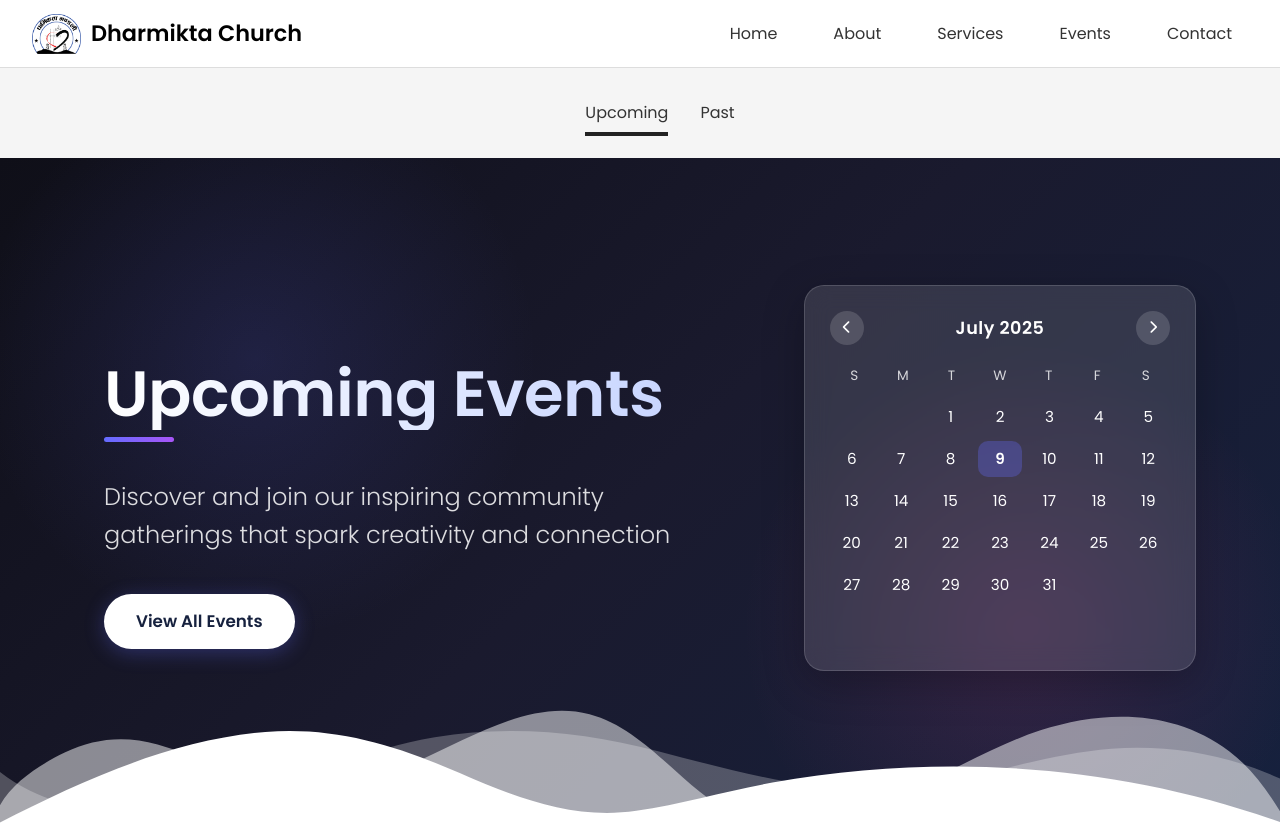
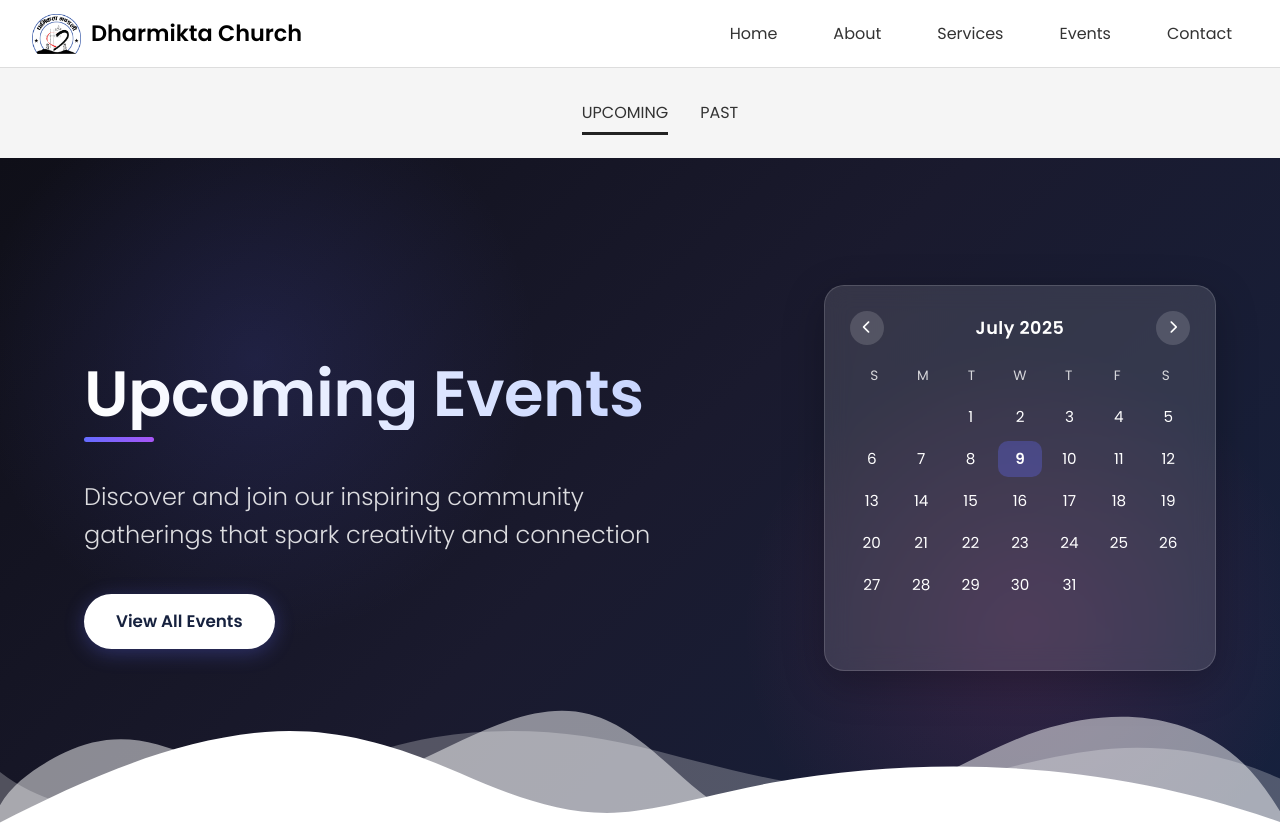
Before and after one commit to dharmiktachurch/website, a plain HTML site: page events.html in a window 1280 px wide. Shown: the top 825 px of the page. Drawn offline with Linux system fonts and the light colour scheme; no server answers.

Commit message:
fix event page

```diff
--- a/events.html
+++ b/events.html
@@ -19,8 +19,8 @@
   <div class="events-nav">
     <nav>
       <ul>
-        <li><a href="#" data-page="events-upcoming" class="active">Upcoming</a></li>
-        <li><a href="#" data-page="events-past">Past</a></li>
+        <li><a href="#" data-page="events-upcoming" class="active">UPCOMING</a></li>
+        <li><a href="#" data-page="events-past">PAST</a></li>
       </ul>
     </nav>
   </div>
--- a/partials/events-upcoming.html
+++ b/partials/events-upcoming.html
@@ -10,6 +10,7 @@
     </div>
 
     <!-- Add this calendar container in the hero -->
+    <div class="hero-calendar-wrapper"></div>
       <div class="hero-calendar">
         <div class="calendar-header">
           <div class="calendar-nav">
@@ -32,6 +33,7 @@
           <div>S</div>
         </div>
         <div id="hero-calendar-days" class="hero-calendar-days"></div>
+      </div>
     </div>
   </div>
   <div class="hero-wave-divider">
--- a/style/events-upcoming.css
+++ b/style/events-upcoming.css
@@ -784,16 +784,9 @@ html {
 }
 
 .event::before {
-  content: '';
-  position: absolute;
-  top: 0;
-  left: 0;
-  width: 100%;
-  height: 100%;
-  background: linear-gradient(135deg, rgba(100, 108, 255, 0.03), rgba(168, 85, 247, 0.03));
-  opacity: 0;
-  transition: opacity 0.3s ease;
+  pointer-events: none;
 }
+
 
 .event:hover::before {
   opacity: 1;
--- a/style/events.css
+++ b/style/events.css
@@ -5,6 +5,11 @@ body {
   background-color: #ffffff;
   color: #222;
   line-height: 1.6;
+}
+
+html, body {
+  max-width: 100%;
+  overflow-x: hidden;
 }
 
 /* Event Nav */
@@ -26,16 +31,17 @@ body {
   text-decoration: none;
   color: #333;
   font-weight: 500;
-  padding: 0.5rem 0; /* Vertical padding only */
+  padding: 0.5rem 0;
   transition: color 0.3s ease;
   border-radius: 0;
+  border-bottom: 3px solid transparent; /* Add transparent border to prevent layout shift */
 }
 
 .events-nav a::after {
   content: '';
   position: absolute;
   left: 0;
-  bottom: -4px;
+  bottom: -3px; /* Adjusted to align with border */
   width: 100%;
   height: 3px;
   background-color: #222;
@@ -44,11 +50,14 @@ body {
   transition: transform 0.3s ease;
 }
 
-.events-nav a:hover::after,
-.events-nav a.active::after {
+.events-nav a:hover::after {
   transform: scaleX(1);
 }
 
 .events-nav a.active {
   border-bottom: 3px solid #222;
 }
+
+.events-nav a.active::after {
+  display: none; /* Hide the ::after underline for active item */
+}
```
Lines whose indentation alone changed are shown as unchanged.
